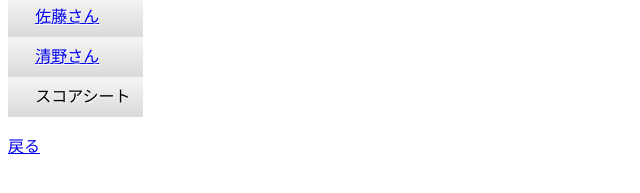
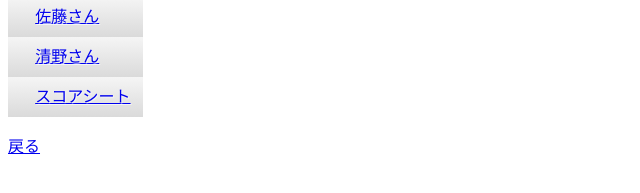
Before and after one commit to shudohu/basket, a plain HTML site: page team1.html in a window 1280 px wide. Shown: the part 179-372 px from the top of the page, 0-640 px from the left. Drawn offline with Linux system fonts and the light colour scheme.

Commit message:
Update team1.html

```diff
--- a/team1.html
+++ b/team1.html
@@ -13,7 +13,7 @@
   <li><a href="https://shudohu.github.io/basket/sakurai" class="btn bgleft"><span>桜井さん</span></a></li>
   <li><a href="https://shudohu.github.io/basket/satoh" class="btn bgleft"><span>佐藤さん</span></a></li>
   <li> <a href="https://shudohu.github.io/basket/seino" class="btn bgleft"><span>清野さん</span></a></li>
-  <li>スコアシート</li>
+  <li> <a href="https://shudohu.github.io/basket/score" class="btn bgleft"><span>スコアシート</span></a></li>
 </ul>
 
 
```
